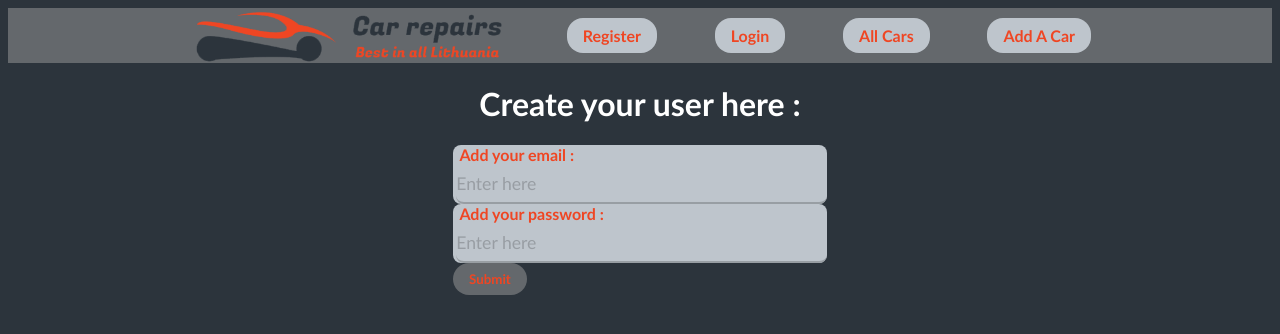
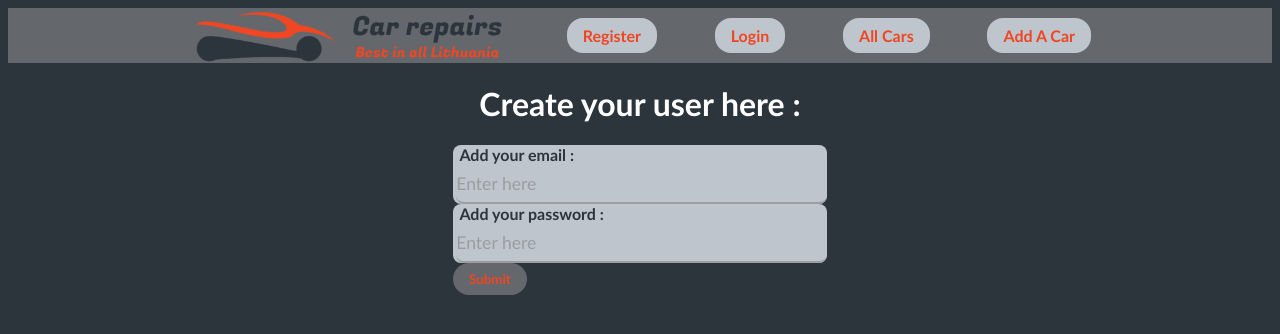
Before and after one commit to LukasKliukas/exam-car-service-front-end-lukas-kliukas-2022-05, a React (Create React App) app: page / in a window 1280 px wide. Shown: the top 334 px of the page. Built offline with nearby package versions, Linux system fonts and the light colour scheme; no server answers; the HTML template or start-up script is replaced by a standard one.

Commit message:
Color changed to blue

```diff
--- a/src/components/Input/Input.style.js
+++ b/src/components/Input/Input.style.js
@@ -2,7 +2,7 @@ import styled from 'styled-components';
 
 export const InputControl = styled.div`
   max-width: 30rem;
-  color: #ef4623;
+  color: #2c343c;
   background: #bec5cc;
   border-radius: 0.5rem;
   padding-left: 0.2rem;
@@ -31,7 +31,7 @@ export const Input = styled.input`
     color: rgba(0, 0, 0, 0.2);
   }
   :focus {
-    border-color: #ef4623;
+    border-color: #2c343c;
     transition: border-color 1s;
     outline: 0;
   }
```
